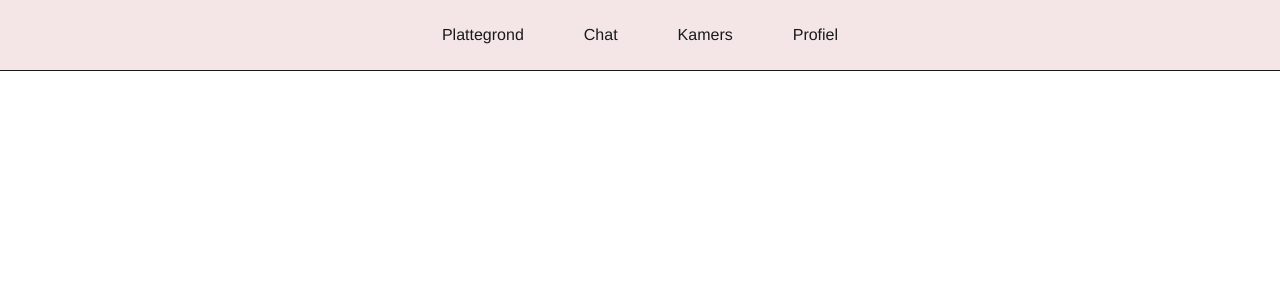
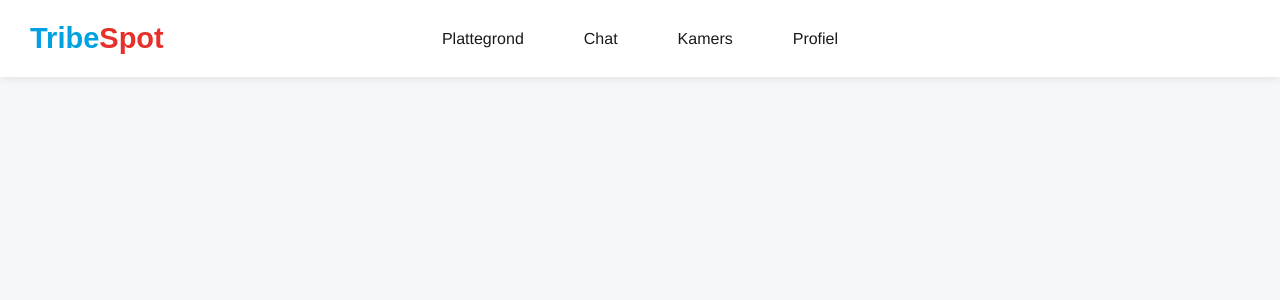
Before and after one commit to skocak123/TribeSpot, a PHP site: page / in a window 1280 px wide. Shown: the top 300 px of the page. Run offline with PHP 8.4, Linux system fonts and the light colour scheme.

Commit message:
navbar Update

```diff
--- a/css/navbar.css
+++ b/css/navbar.css
@@ -1,17 +1,34 @@
+:root {
+    --hu-blauw: #00a1e1;
+    --hu-blauw-donker: #0088c8;
+    --hu-rood: #e6302b;
+    --hu-oranje: #e9650d;
+    --grijs: #757575;
+}
+
+
 *{
     margin: 0;
     padding: 0;
 }
 body{
-        min-height: 100vh;
+    min-height: 100vh;
+    font-family: Arial, sans-serif;
+    background-color: #f5f7f9;
 }
+
 nav {
-    height: 70px;
-    background-color: #f4e6e6;
-    border-bottom: 1px solid #1a1a1a;
+    position: sticky;
+    top: 0;
+    height: 77px;
+    display: flex;
+    justify-content: center;
+    align-items: center;
+    background-color: white;
+    box-shadow: 0 2px 8px rgba(0, 0, 0, 0.08);
 }
+
 nav ul{
-    width: 100%;
     height: 100%;
     list-style: none;
     display: flex;
@@ -21,6 +38,7 @@ nav ul{
 }
 nav li{
     height: 50px;
+
 }
 nav a{
     height: 100%;
@@ -31,7 +49,20 @@ nav a{
     color: #1a1a1a;
 }
 nav a:hover{
-    background-color: #a23131;
+     background-color: var(--hu-blauw);
     color: #E6F4F2;
     border-radius: 30px;
 }
+.balk {
+
+    position: absolute;
+    left: 0;
+   font-size: 29px;
+    font-weight: 900;
+    color: var(--hu-blauw);
+      padding: 15px 30px;
+}
+
+.balk span {
+    color: var(--hu-rood);
+}
--- a/index.html
+++ b/index.html
@@ -9,6 +9,7 @@
 </head>
 <body>
     <nav>
+          <header class="balk">Tribe<span>Spot</span></header>
         <ul>
             <li><a href="index.html">Plattegrond</a></li>
             <li><a href="#">Chat</a></li>
```
